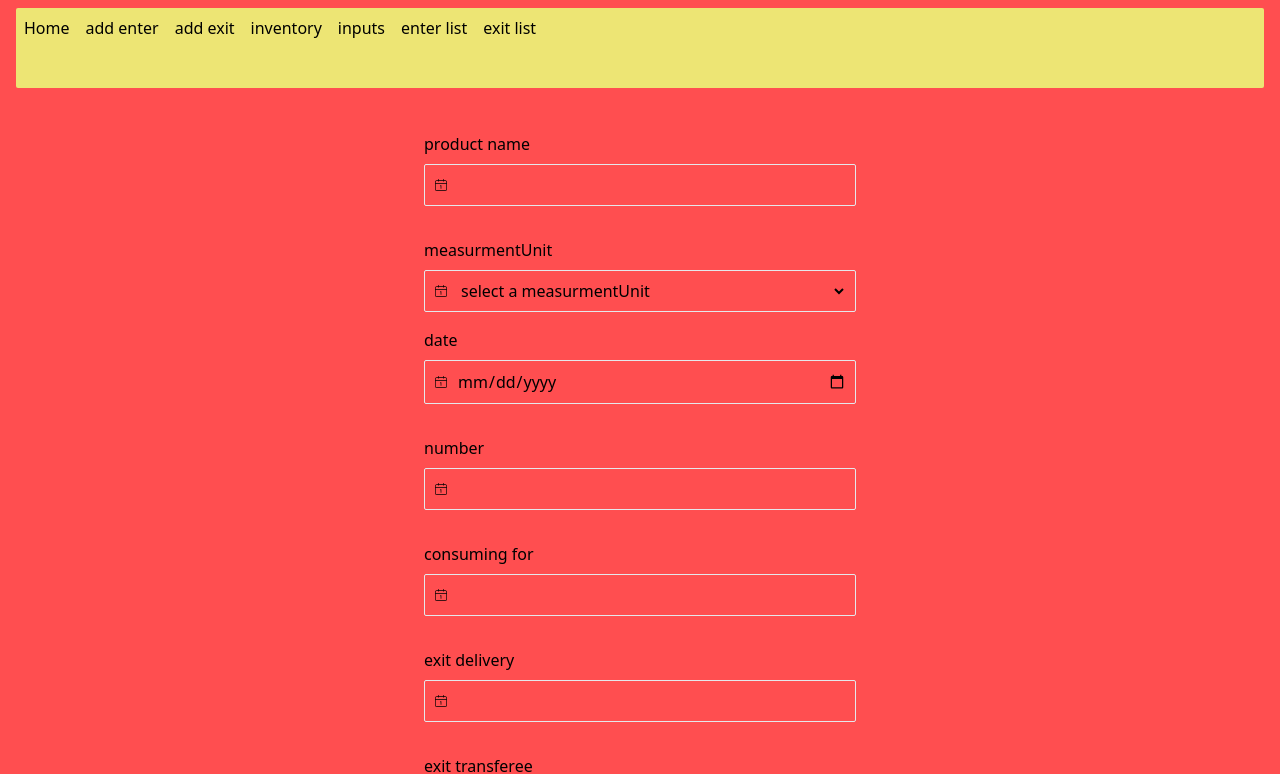
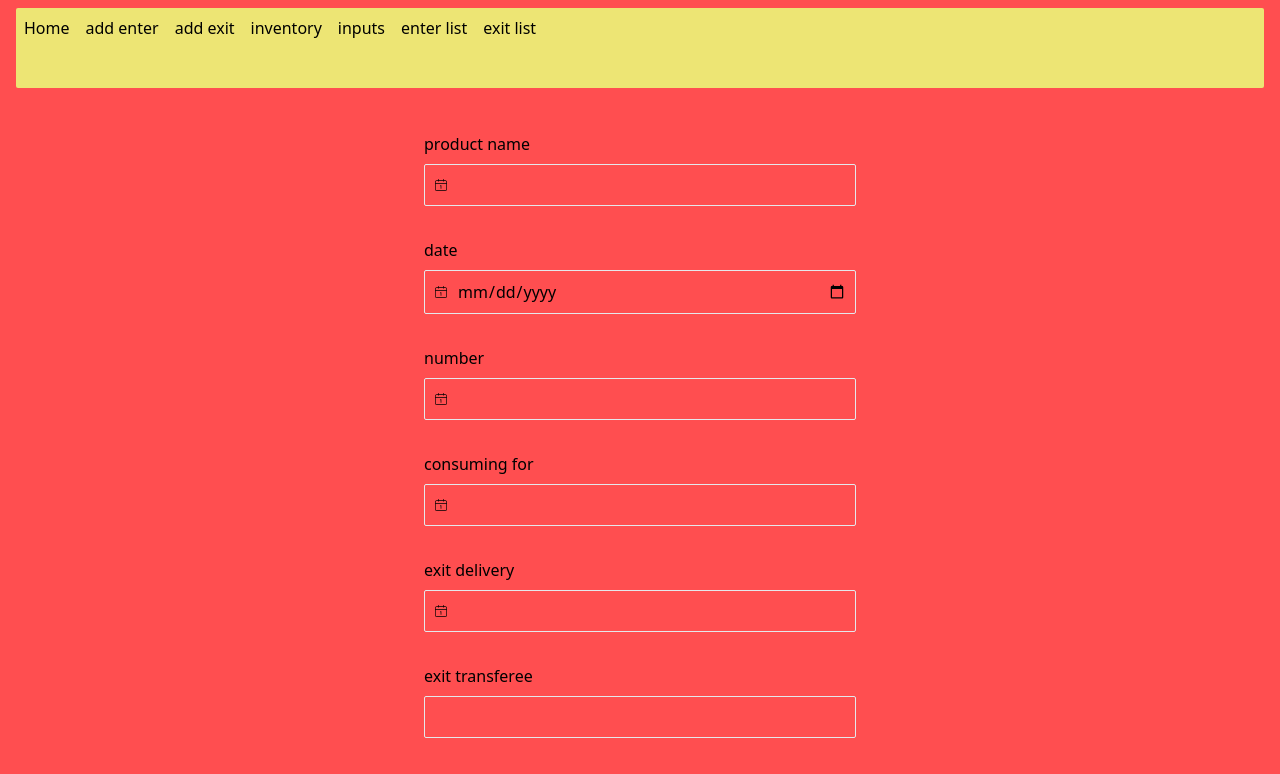
Before and after one commit to Arman-Abbasian/inventory_app_with_react_router_dom_persianVersion, a React (Create React App) app: page /Exit in a window 1280 px wide. Shown: the top 774 px of the page. Built offline with nearby package versions, Linux system fonts and the light colour scheme; data requests are answered from the project's data file; the HTML template or start-up script is replaced by a standard one.

Commit message:
refactor the code

```diff
--- a/server/db.json
+++ b/server/db.json
@@ -43,7 +43,7 @@
     {
       "productName": "product 1 door 15",
       "date": "2022-12-27",
-      "number": 30000,
+      "number": 3000,
       "supplier": "supplier 2",
       "enterDelivery": "enter delivery 2",
       "enterTransferee": "enter transferee 1",
--- a/src/components/FilterExits.jsx
+++ b/src/components/FilterExits.jsx
@@ -81,7 +81,7 @@ const FilterExits = ({filters,changeHandler,toggleChangeHandler}) => {
      }
     return (
         <>
-            <button className="w-full p-2 rounded-sm bg-primary_green mb-4" onClick={()=>setShowFilterSection(! showFilterSection)}>{showFilterSection ?'hide filter section':'show filter section'}</button>
+            <button className="w-full p-2 rounded-sm bg-primary_yellow mb-4" onClick={()=>setShowFilterSection(! showFilterSection)}>{showFilterSection ?'hide filter section':'show filter section'}</button>
             {options.productNames && options.consumingFor && options.exitDelivery && options.jobPosition && options.unit &&
             <div className={`sm:grid-cols-2 gap-8  w-full relative ${showFilterSection ?'grid':'hidden'}`}>
             {/* make product name options */}
--- a/src/components/FormInput.jsx
+++ b/src/components/FormInput.jsx
@@ -29,12 +29,12 @@ const FormInput = ({name ,label,logo}) => {
     const formik=useFormik({initialValues,onSubmit,validationSchema,validateOnMount:true});
     return (
         <div className="flex flex-col gap-3 container mx-auto max-w-md p-2">
-            <button className={`w-full p-2 rounded-sm ${isShow ?'bg-primary_green':'bg-primary_yellow'}`}onClick={()=>setIsShow(!isShow)}>{isShow ?'hide' : 'show'} {label} input</button>
+            <button className={`w-full p-2 rounded-sm bg-primary_yellow`}onClick={()=>setIsShow(!isShow)}>{isShow ?'hide' : 'show'} {label} input</button>
             <form onSubmit={formik.handleSubmit} className={`${isShow ? 'block':'hidden'}`}>
                 <div className="flex flex-col gap-4 justify-center items-center border border-primary_green  rounded-sm p-2">
                     <Input  name={name} label={label} formik={formik} logo={logo} />
                     <Textarea name="information" formik={formik} logo={<HiOutlineInformationCircle className="w-6 h-6" /> }/>
-                    <button disabled={!formik.isValid} className="py-2 px-4 bg-primary_green rounded-sm w-full disabled:bg-opacity-60" type="submit">Add</button>
+                    <button disabled={!formik.isValid} className="py-2 px-4 bg-primary_yellow rounded-sm w-full disabled:bg-opacity-60" type="submit">{formik.isValid ? 'Add':'please fill necessary fields'}</button>
                 </div>
             </form>
         </div>
--- a/src/components/OneEnterItem.jsx
+++ b/src/components/OneEnterItem.jsx
@@ -4,7 +4,7 @@ import { AiOutlineDelete } from "react-icons/ai";
 
 const OneEnterItem = ({id,productName,number,date,deleteHandler}) => {
     return (
-        <div className="flex items-center gap-2 bg-primary_yellow rounded-sm p-2">
+            <div className="flex items-center gap-2 bg-primary_yellow rounded-sm p-2">
                 <div className="flex flex-col gap-2 flex-1">
                     <Link to={`/enter/detail/${id}`}>
                         <p><span className="font-bold">product name:</span> {productName}</p>
@@ -16,7 +16,7 @@ const OneEnterItem = ({id,productName,number,date,deleteHandler}) => {
                     <span><Link to={`/enter/${id}`}><CiEdit className="w-6 h-6" /></Link></span>
                     <span onClick={deleteHandler} className="hover:cursor-pointer"><AiOutlineDelete className="w-6 h-6" /></span>
                 </div>
-        </div>
+            </div>
      );
 }
 
--- a/src/components/OneInventoryItem.jsx
+++ b/src/components/OneInventoryItem.jsx
@@ -10,8 +10,8 @@ const OneInventoryItem = ({productName,measurmentUnit,enter,exit,safetyStock,ord
     return (
         <>
         {condition &&
-        <div className={`flex justify-center items-center gap-2 bg-primary_green rounded-sm p-2 border-r-8 ${condition==="ok" &&'border-green-500'}
-            ${condition==="warning" &&'border-yellow-500'}  ${condition==="danger" &&'border-red-500'} `}>
+        <div className={`flex justify-center items-center gap-2 bg-primary_yellow rounded-sm p-2 border-r-8 ${condition==="ok" &&'border-green-500'}
+            ${condition==="warning" &&'border-yellow-900'}  ${condition==="danger" &&'border-red-800'} `}>
             <div className="grid grid-cols md:grid-cols-2 xl:grid-cols-3 2xl:grid-cols-4 gap-8 justify-items-start">
                 <p><span className="font-bold">product name:</span> {productName}</p>
                 <p><span className="font-bold">measurement unit:</span> {measurmentUnit}</p>
@@ -20,7 +20,6 @@ const OneInventoryItem = ({productName,measurmentUnit,enter,exit,safetyStock,ord
                 <p><span className="font-bold">inventory:</span> {enter - exit}</p>
                 <p><span className="font-bold">safety stock:</span> {safetyStock}</p>
                 <p><span className="font-bold">order point :</span> {orderPoint}</p>
-                {condition}
             </div>
         </div>
     }
--- a/src/components/ProductNameFormInput.jsx
+++ b/src/components/ProductNameFormInput.jsx
@@ -33,15 +33,15 @@ const ProductNameFormInput = ({name ,label,logo,searchSelectOptions}) => {
     const formik=useFormik({initialValues,onSubmit,validationSchema,validateOnMount:true});
     return (
         <div className="flex flex-col gap-3 container mx-auto max-w-md p-2">
-            <button className={`w-full p-2 rounded-sm ${isShow ?'bg-primary_green':'bg-primary_yellow'}`} onClick={()=>setIsShow(!isShow)}>{isShow ?'hide' : 'show'} {label} input</button>
+            <button className={`w-full p-2 rounded-sm bg-primary_yellow`} onClick={()=>setIsShow(!isShow)}>{isShow ?'hide' : 'show'} {label} input</button>
             <form onSubmit={formik.handleSubmit} className={`${isShow ? 'block':'hidden'}`}>
-                <div className="flex flex-col gap-4 justify-center items-center border border-primary_green  rounded-sm p-2">
+                <div className="flex flex-col gap-4 justify-center items-center border  rounded-sm p-2">
                     <Input  name={name} label={label} formik={formik} logo={logo} />
                     <SearchSelect options={searchSelectOptions} name="measurmentUnit" label="measurement unit" formik={formik} logo={<HiOutlineInformationCircle className="w-6 h-6" /> } />
                     <Input type="number" label="safety stock" name="safetyStock" formik={formik} logo={<HiOutlineInformationCircle className="w-6 h-6" /> }/>
                     <Input type="number" label="order point" name="orderPoint" formik={formik} logo={<HiOutlineInformationCircle className="w-6 h-6" /> }/>
                     <Textarea name="information" formik={formik} logo={<HiOutlineInformationCircle className="w-6 h-6" /> }/>
-                    <button disabled={!formik.isValid} className="py-2 px-4 bg-primary_green rounded-sm w-full disabled:bg-opacity-60" type="submit">{formik.isValid ? 'Add':'please fill add the field'}</button>
+                    <button disabled={!formik.isValid} className="py-2 px-4 bg-primary_yellow rounded-sm w-full disabled:bg-opacity-60" type="submit">{formik.isValid ? 'Add':'please fill add the field'}</button>
                 </div>
             </form>
         </div>
--- a/src/pages/EnterItem.jsx
+++ b/src/pages/EnterItem.jsx
@@ -11,14 +11,14 @@ import { useNavigate, useParams } from "react-router-dom";
 
 
 const EnterItem = () => {
-    const options={productName:[],measurmentUnit:[],supplier:[],enterDelivery:[],enterTransferee:[]};
+    const options={productName:[],supplier:[],enterDelivery:[],enterTransferee:[]};
     const [enterItem,setEnterItem]=useState({data:null,error:null,loading:false});
     const [overall,setOverall]=useState(null);
     const {id}=useParams();
     let navigate = useNavigate();
     console.log(id);
     console.log(enterItem.data)
-    const initialValues={productName:"",measurmentUnit:"",date:"",number:"",supplier:"",enterDelivery:"",enterTransferee:""}
+    const initialValues={productName:"",date:"",number:"",supplier:"",enterDelivery:"",enterTransferee:""}
     const onSubmit=(values,{resetForm})=>{
         axios.put(`http://localhost:4000/enter/${id}`,values)
         .then(res=>{
@@ -30,7 +30,6 @@ const EnterItem = () => {
     }
     const validationSchema=Yup.object({
         productName:Yup.string().required('product name is required'),
-        measurmentUnit:Yup.string().required('measurement Unit is required'),
         date: Yup.date("the format is not date format").required("data is required"),
         number:Yup.number("the format is not number format").required('number is required'),
         supplier:Yup.string().required('supplier is required'),
@@ -57,7 +56,6 @@ const EnterItem = () => {
      },[]);
     function fillInputs(){
         initialValues.productName=enterItem.data.productName;
-        initialValues.measurmentUnit=enterItem.data.measurmentUnit;
         initialValues.date=enterItem.data.date;
         initialValues.number=enterItem.data.number;
         initialValues.supplier=enterItem.data.supplier;
@@ -67,7 +65,6 @@ const EnterItem = () => {
     if(enterItem.data) {console.log(initialValues)}
     function fillOptions(){
         options.productName= overall.filter(item=>item.category==="productName");
-        options.measurmentUnit= overall.filter(item=>item.category==="measurmentUnit");
         options.supplier= overall.filter(item=>item.category==="supplier");
         options.enterDelivery= overall.filter(item=>item.category==="enterDelivery");
         options.enterTransferee= overall.filter(item=>item.category==="enterTransferee");
@@ -81,18 +78,17 @@ const EnterItem = () => {
     console.log(options)
     return (
         <div>
-            {overall &&
+            {options.productName.length>0 && options.supplier.length>0 &&
+             options.enterDelivery.length>0 && options.enterTransferee.length>0 &&
             <form onSubmit={formik.handleSubmit} className="container mx-auto max-w-md p-2 ">
                 <div className="flex flex-col gap-4 justify-center items-center">
                 {options.productName &&
                 <SearchSelect options={options.productName} name="productName" formik={formik} logo={<CiCalendarDate />} />
                 }
-                {options.productName &&
                 <Input type="date" name="date" label="date" formik={formik} logo={<CiCalendarDate />} />
-                }
-                {options.productName &&
+
                 <Input type="number" label="number" name="number" formik={formik} logo={<CiCalendarDate />} />
-                }
+
                 {options.supplier &&
                 <SearchSelect options={options.supplier} name="supplier" formik={formik} logo={<CiCalendarDate />} />
                 }
@@ -102,7 +98,7 @@ const EnterItem = () => {
                 {options.enterTransferee &&
                 <SearchSelect options={options.enterTransferee} name="enterTransferee" formik={formik} />
                 }
-                <button disabled={!formik.isValid} className="py-2 px-4 bg-primary_green rounded-sm w-full" type="submit">{formik.isValid ?'Add' : 'please complete all fields'}</button>
+                <button disabled={!formik.isValid} className="py-2 px-4 bg-primary_yellow rounded-sm w-full" type="submit">{formik.isValid ?'Edit' : 'please complete all fields'}</button>
                 </div>
             </form>
             }
--- a/src/pages/Exit.jsx
+++ b/src/pages/Exit.jsx
@@ -10,7 +10,7 @@ import { CiCalendarDate } from "react-icons/ci";
 
 
 
-const initialValues={productName:"",measurmentUnit:"",date:"",number:"",consumingFor:"",exitDelivery:"",exitTransferee:"",jobPosition:"",unit:""}
+const initialValues={productName:"",date:"",number:"",consumingFor:"",exitDelivery:"",exitTransferee:"",jobPosition:"",unit:""}
 const onSubmit=(values,{resetForm})=>{
     axios.post(`http://localhost:4000/exit`,values)
     .then(res=>toast.success("data added successfully"))
@@ -19,7 +19,6 @@ const onSubmit=(values,{resetForm})=>{
 }
 const validationSchema=Yup.object({
     productName:Yup.string().required('product name is required'),
-    measurmentUnit:Yup.string().required('measurement Unit is required'),
     date: Yup.date("the format is not date format").required("data is required"),
     number:Yup.number("the format is not number format").required('number is required'),
     consumingFor:Yup.string().required('consumig for is required'),
@@ -31,7 +30,7 @@ const validationSchema=Yup.object({
 
 const Exit = () => {
     const [overall,setOverall]=useState(null);
-    const options={productName:[],measurmentUnit:[],date:[],number:[],consumingFor:[],exitDelivery:[],exitTransferee:[],jobPosition:[],unit:[]};
+    const options={productName:[],date:[],number:[],consumingFor:[],exitDelivery:[],exitTransferee:[],jobPosition:[],unit:[]};
     useEffect(()=>{
        axios.get(`http://localhost:4000/overall`)
        .then(res=>{
@@ -63,9 +62,6 @@ const Exit = () => {
                 {options.productName &&
                 <SearchSelect options={options.productName} name="productName" label="product name" formik={formik} logo={<CiCalendarDate />} />
                 }
-                {options.measurmentUnit &&
-                <SelectOptions options={options.measurmentUnit} name="measurmentUnit" label="measurment unit" formik={formik} logo={<CiCalendarDate />} />
-                }
                 <Input type="date" name="date" label="date" formik={formik} logo={<CiCalendarDate />} />
 
                 <Input type="number" label="number" name="number" formik={formik} logo={<CiCalendarDate />} />
```
Also changed, not shown: src/components/OneExitItem.jsx (+7 -7 lines).
